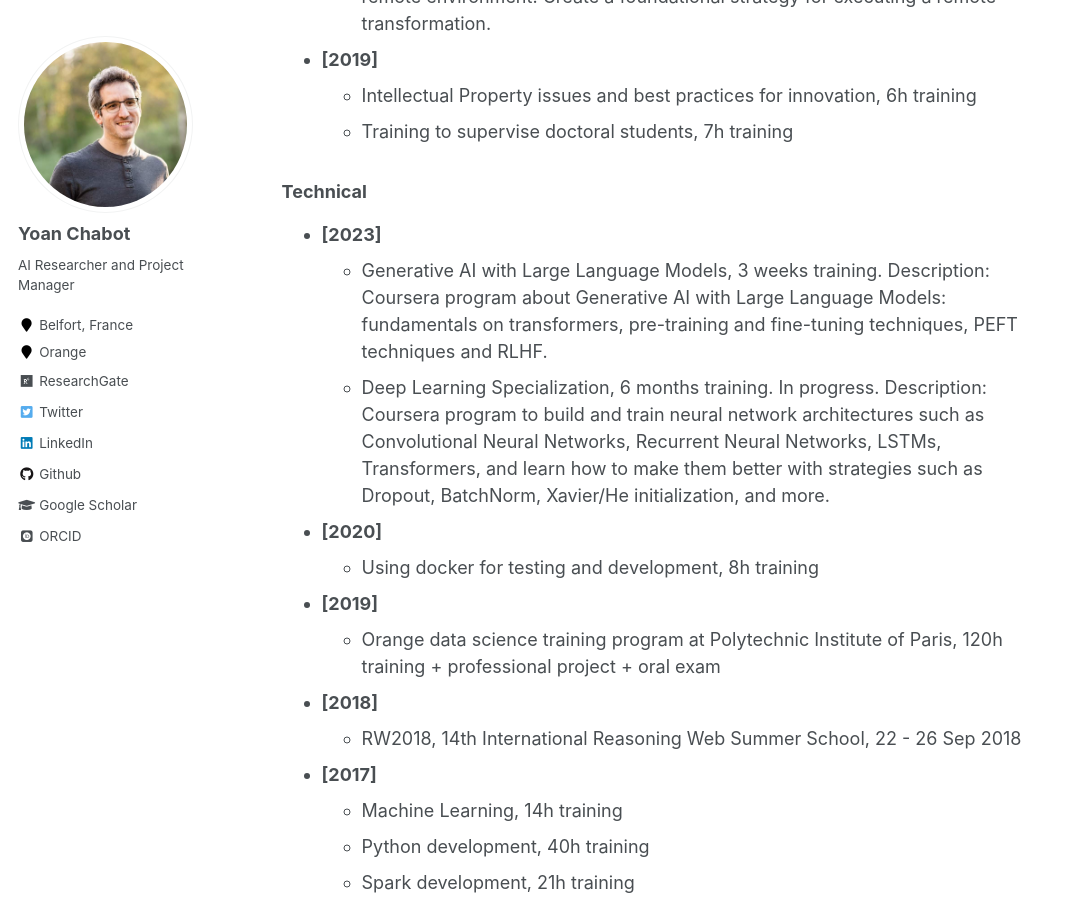
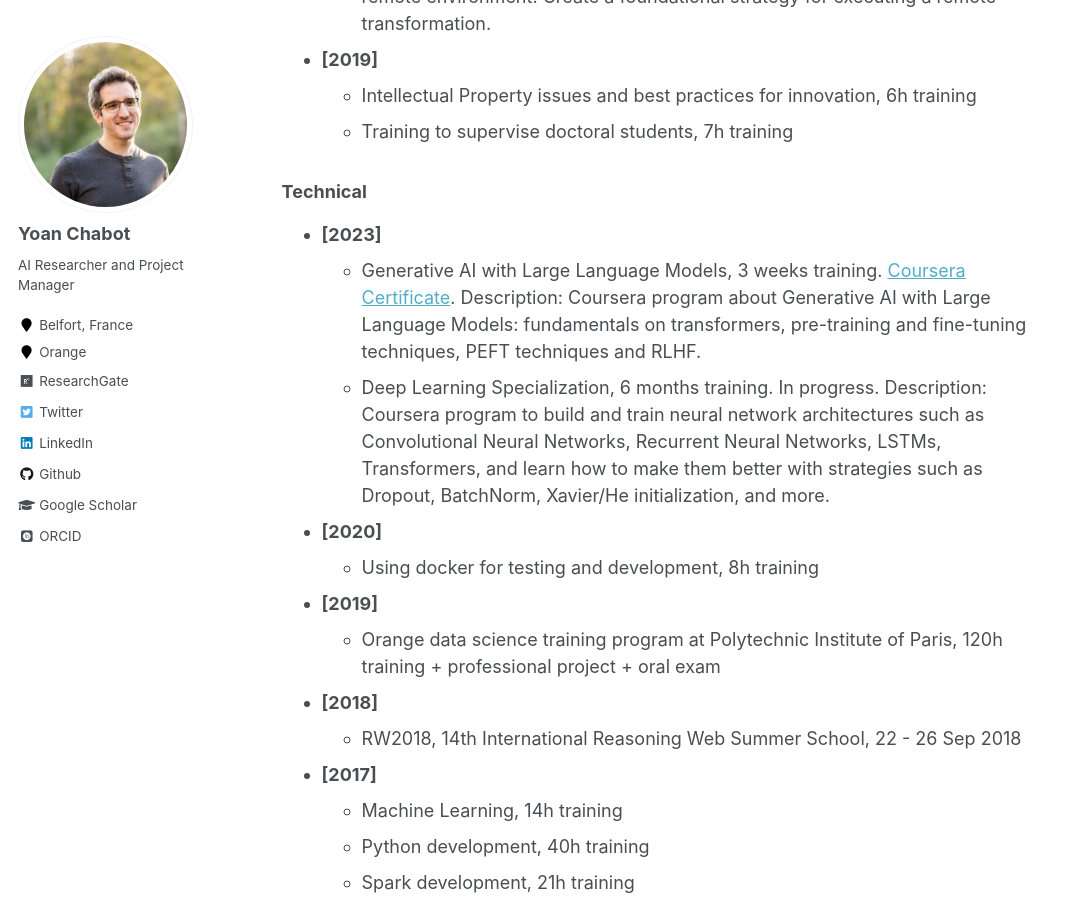
Before and after one commit to yoanchabot/yoanchabot.github.io, a Jekyll site: the page built from _pages/training.md, in a window 1280 px wide and 900 px high, scrolled down 1335 px. Shown: the whole window, without its empty margins (0-1070 px from the left). Built offline with Jekyll 4.4.1, drawn with Linux system fonts in a browser that asks for light colours; some web fonts are replaced.

Commit message:
Add Coursera Gen AI certificate

```diff
--- a/_pages/training.md
+++ b/_pages/training.md
@@ -31,7 +31,7 @@ author_profile: true
 
 ### Technical
 * **[2023]**
-  * Generative AI with Large Language Models, 3 weeks training. Description: Coursera program about Generative AI with Large Language Models: fundamentals on transformers, pre-training and fine-tuning techniques, PEFT techniques and RLHF.
+  * Generative AI with Large Language Models, 3 weeks training. [Coursera Certificate](https://github.com/yoanchabot/papers/raw/main/Coursera CMZBA9PUDLJ3.pdf). Description: Coursera program about Generative AI with Large Language Models: fundamentals on transformers, pre-training and fine-tuning techniques, PEFT techniques and RLHF.
   * Deep Learning Specialization, 6 months training. In progress. Description: Coursera program to build and train neural network architectures such as Convolutional Neural Networks, Recurrent Neural Networks, LSTMs, Transformers, and learn how to make them better with strategies such as Dropout, BatchNorm, Xavier/He initialization, and more.
 * **[2020]**
   * Using docker for testing and development, 8h training
```
